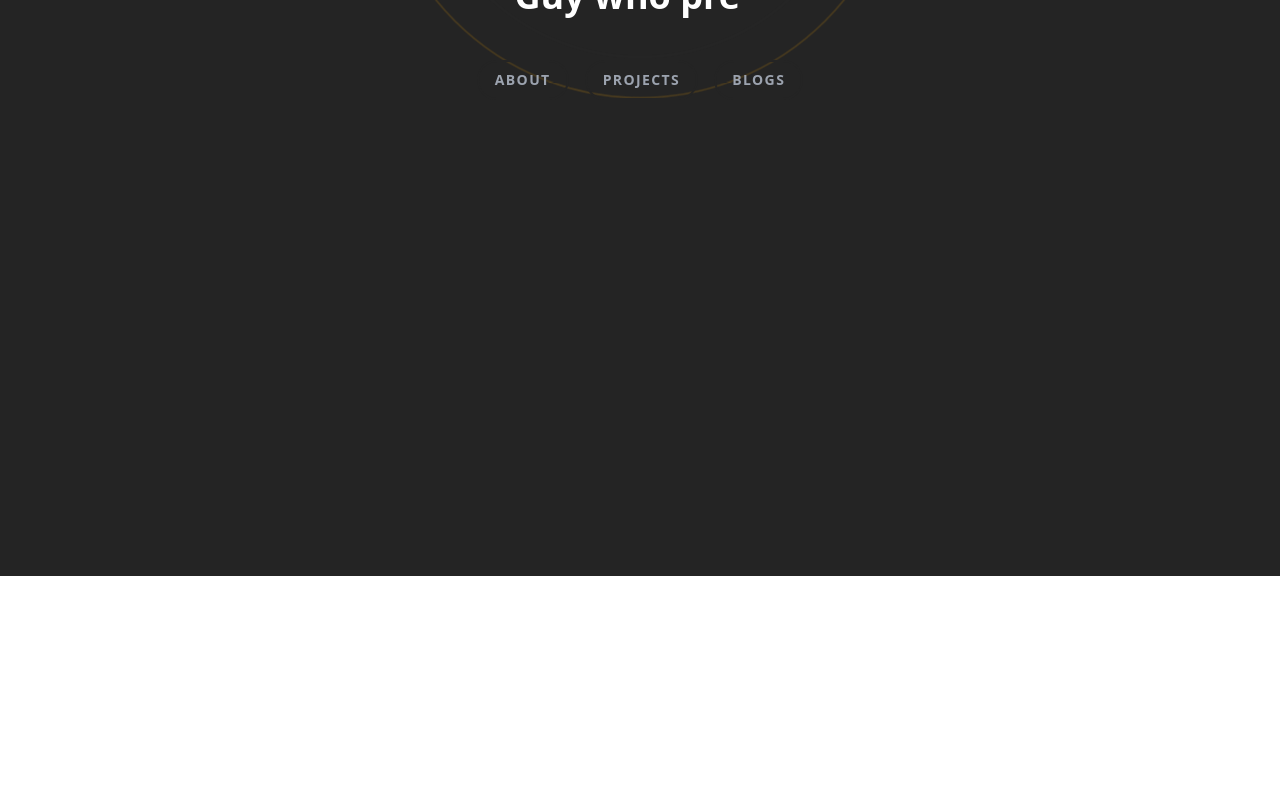
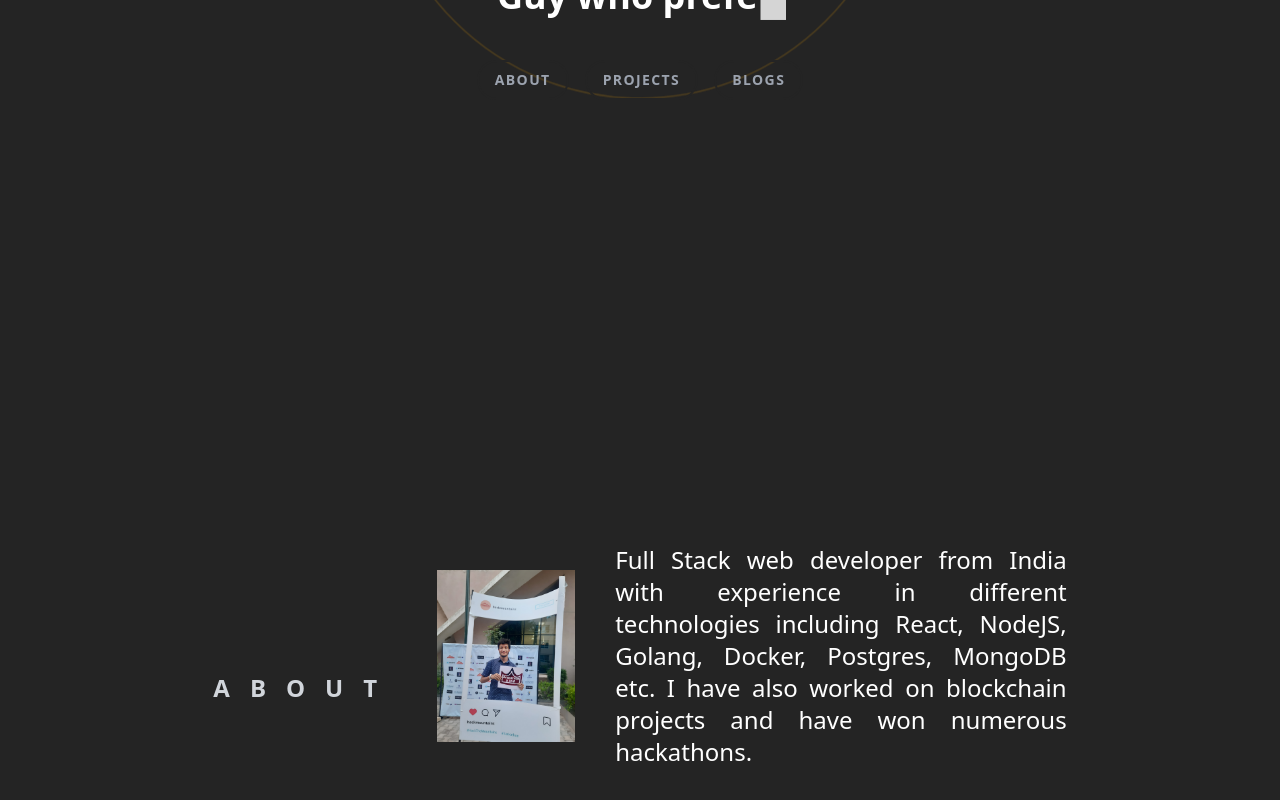
Before and after one commit to rwiteshbera/Portfolio, a Next.js app: page / in a window 1280 px wide. Shown: the part 482-1282 px from the top of the page. Before the commit the page ends 1058 px from the top, so only its background shows below. Built offline with nearby package versions, Linux system fonts and the light colour scheme.

Commit message:
included about

```diff
--- /dev/null
+++ b/src/pages/components/About.tsx
@@ -0,0 +1,60 @@
+import React from "react";
+import { motion } from "framer-motion";
+import image1 from "../assets/htm3.jpg";
+import Image from "next/image";
+
+type Props = {};
+
+function About({}: Props) {
+  return (
+    <motion.div className="flex flex-col relative h-screen text-center md:text-left md:flex-row justify-evenly items-center w-2/3 mx-auto -mt-[20rem]">
+      <h3 className="uppercase tracking-[20px] text-gray-300 text-2xl font-semibold -mb-[64px]">
+        About
+      </h3>
+      <motion.div
+        className="mx-10 w-[60vw]"
+        initial={{
+          x: -500,
+          opacity: 0,
+        }}
+        animate={{
+          x: 0,
+          opacity: 1,
+        }}
+        whileInView={{ x: 0 }}
+        viewport={{ once: true }}
+        transition={{
+          duration: 1.2,
+        }}
+
+      >
+        <Image
+          src={image1}
+          alt="hack_the_moutain3.0_in_Delhi_NCR"
+        />
+      </motion.div>
+      <motion.div
+        className=""
+        initial={{
+          x: 500,
+          opacity: 0,
+        }}
+        animate={{
+          x: 0,
+          opacity: 1,
+        }}
+        transition={{
+          duration: 1.2,
+        }}
+      >
+        <div className="text-xl xl:text-2xl lg-text-2xl md:text-xl sm:text-xl text-justify -mt-12 md:mt-0 lg:mt-0 xl:mt-0">
+        <h4 >
+        Full Stack web developer from India with experience in different technologies including React, NodeJS, Golang, Docker, Postgres, MongoDB etc. I have also worked on blockchain projects and have won numerous hackathons.
+        </h4>
+        </div>
+      </motion.div>
+    </motion.div>
+  );
+}
+
+export default About;
--- a/src/pages/components/Hero.tsx
+++ b/src/pages/components/Hero.tsx
@@ -17,7 +17,7 @@ function Hero({}: Props) {
     delaySpeed: 1500, // Millisecond
   });
   return (
-    <div className="h-screen w-screen flex flex-col space-y-8 items-center my-[12vh] text-center">
+    <div className="h-[100vh] w-screen flex flex-col space-y-8 items-center my-[12vh] text-center">
       <BackgroundWave />
       <Link href={"/"}>
       <Image
@@ -41,10 +41,10 @@ function Hero({}: Props) {
           <Link href="#about">
             <button className="heroButton">About</button>
           </Link>
-          <Link href="#projects">
+          <Link href="https://github.com/rwiteshbera">
             <button className="heroButton">Projects</button>
           </Link>
-          <Link href="#blogs">
+          <Link href="https://blog.rwiteshbera.com">
             <button className="heroButton">Blogs</button>
           </Link>
         </div>
--- a/src/pages/index.tsx
+++ b/src/pages/index.tsx
@@ -2,6 +2,7 @@ import Head from 'next/head'
 import { Inter } from 'next/font/google'
 import Header from './components/Header'
 import Hero from './components/Hero'
+import About from './components/About'
 
 
 const inter = Inter({ subsets: ['latin'] })
@@ -9,7 +10,7 @@ const inter = Inter({ subsets: ['latin'] })
 export default function Home() {
 
   return (
-    <div className='bg-[rgb(36,36,36)] text-white h-max w-screen snap-y snap-mandatory overflow-scroll z-0'>
+    <div className='bg-[rgb(36,36,36)] text-white h-max w-screen snap-y snap-mandatory overflow-scroll'>
       <Head>
         <title>Rwitesh Bera</title>
         <meta name="description" content="Generated by create next app" />
@@ -22,11 +23,14 @@ export default function Home() {
       <Header />
 
       {/* Hero  */}
-      <section className='snap-center'>
+      <section id='hero' className='snap-start'>
       <Hero />
       </section>
 
       {/* About  */}
+      <section id='about' className='snap-center'>
+        <About />
+      </section>
 
       {/* Volunteering Experience  */}
 
--- a/src/styles/globals.css
+++ b/src/styles/globals.css
@@ -8,6 +8,10 @@
   box-sizing: border-box;
 }
 
+::-webkit-scrollbar {
+  display: none;
+}
+
 @layer components {
   .heroButton {
     @apply py-2 px-4 m-2 text-gray-400 uppercase text-sm font-semibold cursor-pointer border-2 border-[rgb(36,36,36)] hover:border-gray-300 active:border-gray-300 rounded-full tracking-widest transition-all z-10
```
Also changed, not shown: src/pages/assets/htm3.jpg (added).
